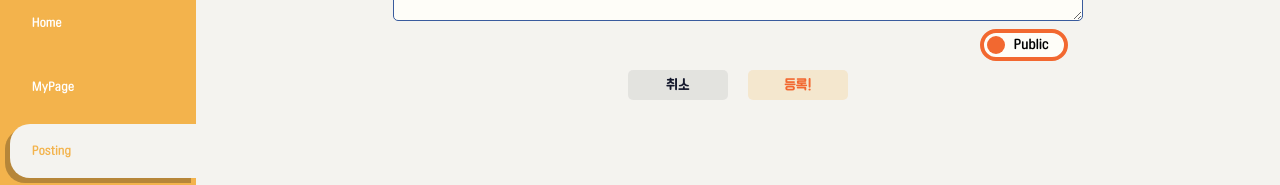
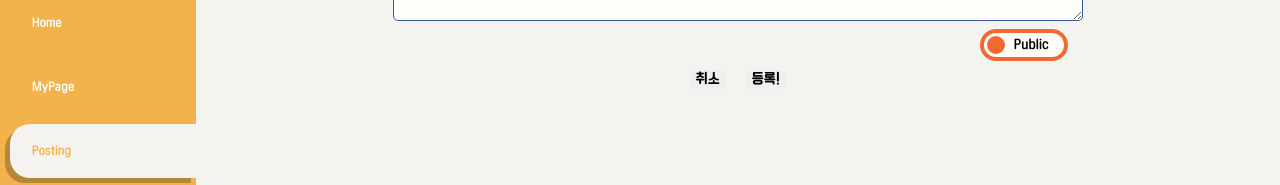
Before and after one commit to margu31/forte-diet, a React (Create React App) app: page /posting in a window 1280 px wide. Shown: the part 229-414 px from the top of the page. Built offline with nearby package versions, Linux system fonts and the light colour scheme; no server answers.

Commit message:
[스타일] button 스타일링 수정

```diff
--- a/src/components/Button/Button.styled.js
+++ b/src/components/Button/Button.styled.js
@@ -1,29 +1,24 @@
 import styled, { css } from "styled-components";
 
 export const StyledButton = styled.button`
-  ${({ width, height }) => css`
-    width: ${width}px;
-    height: ${height}px;
-  `}
-  /* border: 0; */
-  /* background-color: transparent; */
+  ${({ $width, $height, $fontSize, $backgroundColor, $color }) =>
+    css`
+      width: ${$width}px;
+      height: ${$height}px;
+      font-size: ${$fontSize}rem;
+      background-color: ${$backgroundColor};
+      color: ${$color};
+      line-height: ${$height}px;
+    `}
 
   font-family: Chungchunsidae;
-  font-size: 1.3rem;
   display: inline-block;
-  background-color: rgba(159, 159, 159, 0.2);
-  width: 100px;
-  height: 30px;
-  line-height: 30px;
   outline: none;
   border: none;
-  color: #14182c;
   border-radius: 5px;
   cursor: pointer;
 
   & + & {
     margin-left: 20px;
-    background-color: rgba(243, 179, 76, 0.2);
-    color: #f26830;
   }
 `;
```
Also changed, not shown: src/components/Posting/PostingButton.js (deleted, +0 -13 lines), src/components/Posting/PostingButton.styled.js (deleted, +0 -30 lines).
